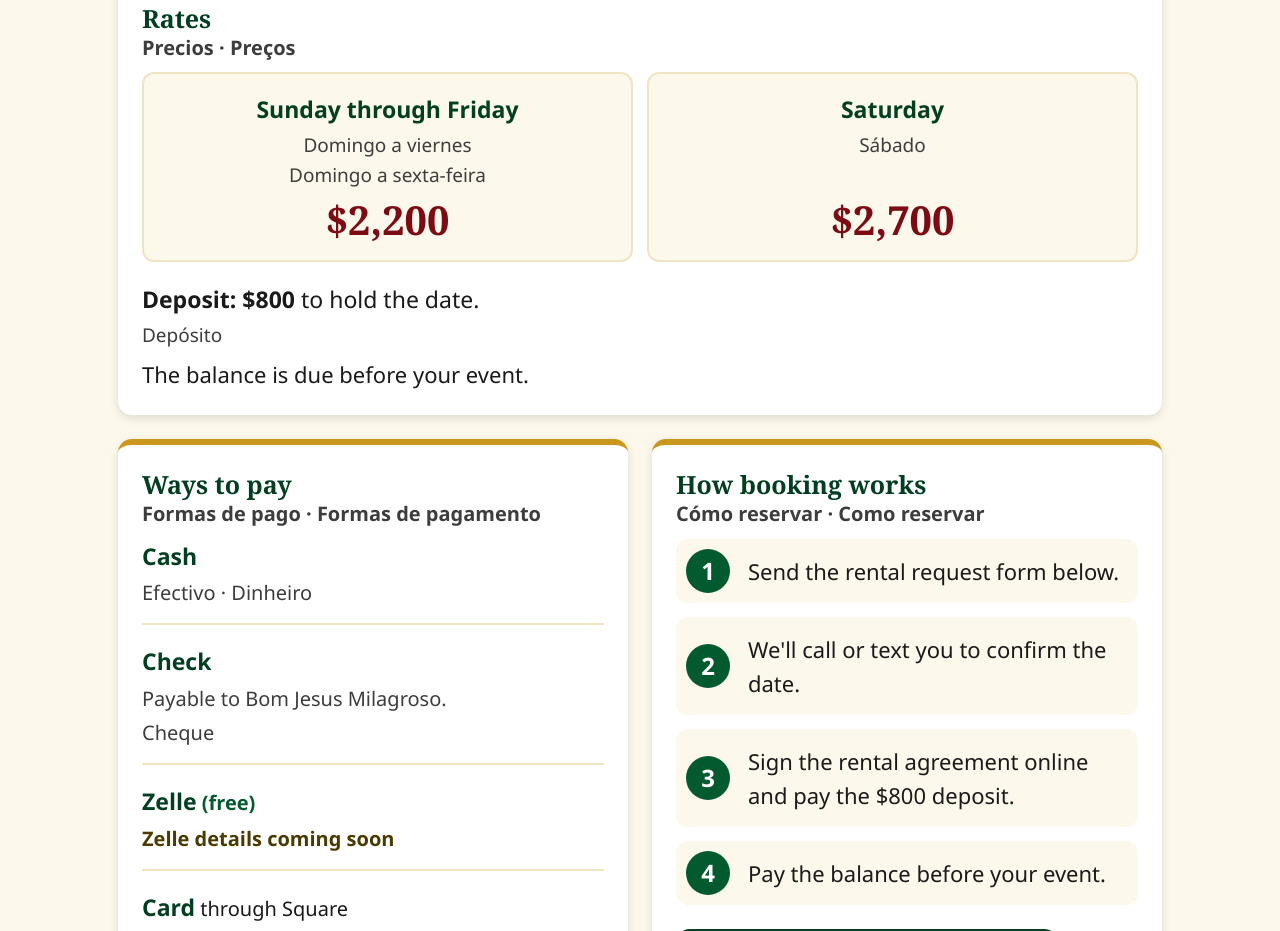
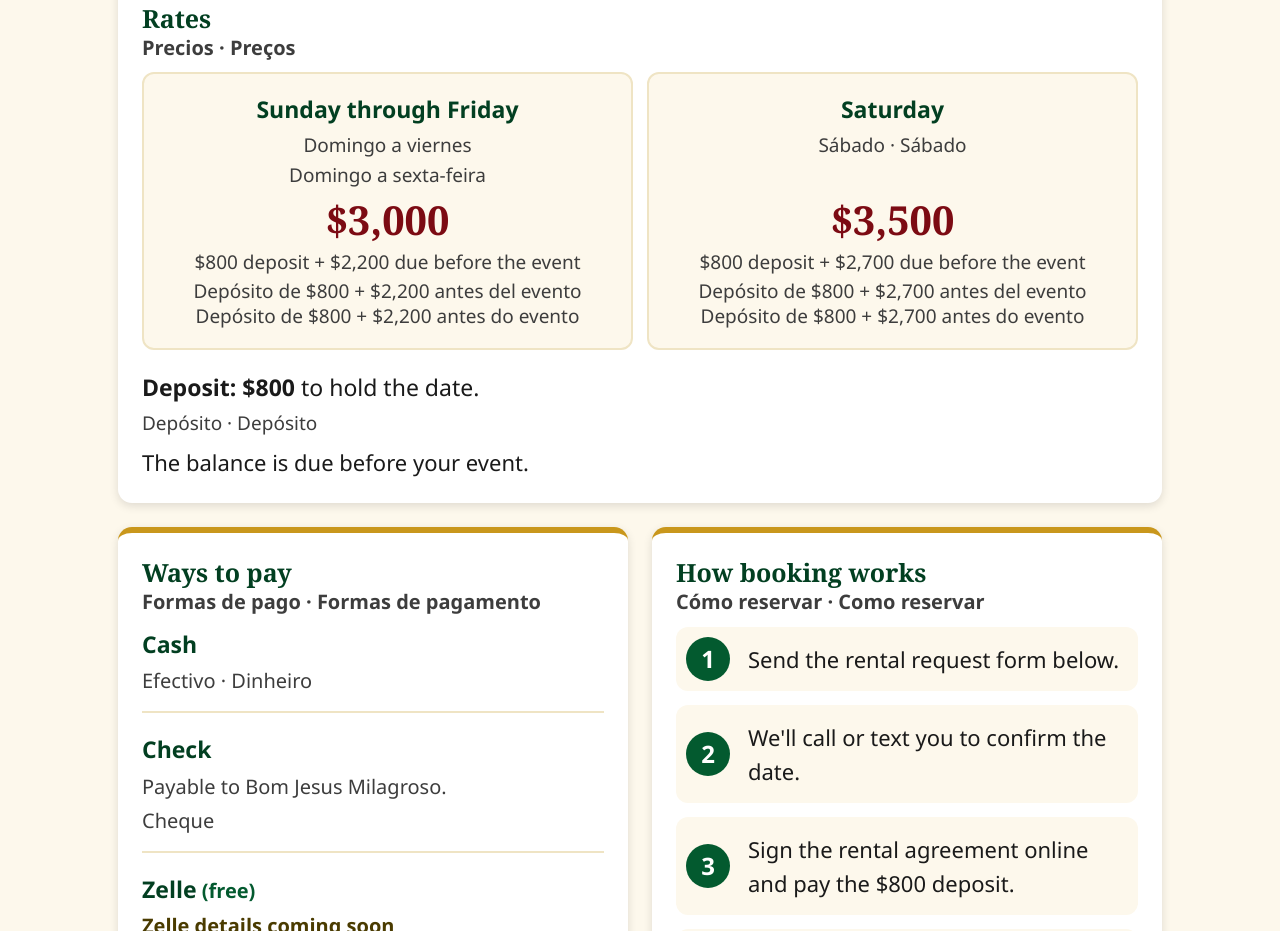
Before and after one commit to averagedude2992/bjmhall-site, a plain HTML site: page rent.html in a window 1280 px wide. Shown: the part 2652-3583 px from the top of the page. Drawn offline with Linux system fonts and the light colour scheme.

Commit message:
Show rental totals of $3,000 Sun–Fri and $3,500 Saturday
The previous rates listed only the balances due before the event. The Rent page, meta description, and README now show the full totals, with the $800 deposit and remaining balance in smaller text.

```diff
--- a/css/style.css
+++ b/css/style.css
@@ -133,6 +133,7 @@ section{padding:1.8rem 0}
 .rate-when{font-weight:800;font-size:1.15rem;color:var(--green-dark);margin:0 0 .15rem}
 .rate-alt{font-size:.95rem;color:var(--muted);margin:0 0 .4rem}
 .rate-price{font-family:Georgia,"Times New Roman",serif;font-size:2rem;font-weight:700;color:var(--red-dark);margin-top:auto;margin-bottom:0;white-space:nowrap;line-height:1.1}
+.rate-split{font-size:.95rem;color:var(--muted);margin:.4rem 0 0;line-height:1.35;font-weight:400}
 .rate-deposit{font-size:1.15rem;margin:0 0 .35rem}
 .rate-alt-inline{display:block;font-size:.95rem;font-weight:400;color:var(--muted);margin-top:.15rem}
 .rate-balance{margin:0;font-size:1.1rem}
--- a/rent.html
+++ b/rent.html
@@ -4,7 +4,7 @@
 <meta charset="utf-8">
 <meta name="viewport" content="width=device-width, initial-scale=1">
 <title>Rent the BJM Hall – Hayward, CA | Weddings, Quinceañeras, Parties</title>
-<meta name="description" content="Rent the BJM Hall in Hayward, California for weddings, birthdays, quinceañeras, receptions, church services, and anniversaries.">
+<meta name="description" content="Rent the BJM Hall in Hayward, California for weddings, birthdays, quinceañeras, receptions, church services, and anniversaries. Sunday–Friday $3,000, Saturday $3,500 ($800 deposit).">
 <link rel="icon" href="images/flag-pt.svg" type="image/svg+xml">
 <link rel="stylesheet" href="css/style.css">
 </head>
@@ -92,15 +92,17 @@
           <li>
             <p class="rate-when">Sunday through Friday</p>
             <p class="rate-alt"><span lang="es">Domingo a viernes</span><br><span lang="pt">Domingo a sexta-feira</span></p>
-            <p class="rate-price">$2,200</p>
+            <p class="rate-price">$3,000</p>
+            <p class="rate-split">$800 deposit + $2,200 due before the event<span class="rate-alt-inline"><span lang="es">Depósito de $800 + $2,200 antes del evento</span><br><span lang="pt">Depósito de $800 + $2,200 antes do evento</span></span></p>
           </li>
           <li>
             <p class="rate-when">Saturday</p>
-            <p class="rate-alt" lang="es">Sábado</p>
-            <p class="rate-price">$2,700</p>
+            <p class="rate-alt"><span lang="es">Sábado</span> &middot; <span lang="pt">Sábado</span></p>
+            <p class="rate-price">$3,500</p>
+            <p class="rate-split">$800 deposit + $2,700 due before the event<span class="rate-alt-inline"><span lang="es">Depósito de $800 + $2,700 antes del evento</span><br><span lang="pt">Depósito de $800 + $2,700 antes do evento</span></span></p>
           </li>
         </ul>
-        <p class="rate-deposit"><strong>Deposit: $800</strong> to hold the date. <span class="rate-alt-inline" lang="es">Depósito</span></p>
+        <p class="rate-deposit"><strong>Deposit: $800</strong> to hold the date. <span class="rate-alt-inline"><span lang="es">Depósito</span> &middot; <span lang="pt">Depósito</span></span></p>
         <p class="rate-balance">The balance is due before your event.</p>
       </div>
 
```
Also changed, not shown: 1 other file.
